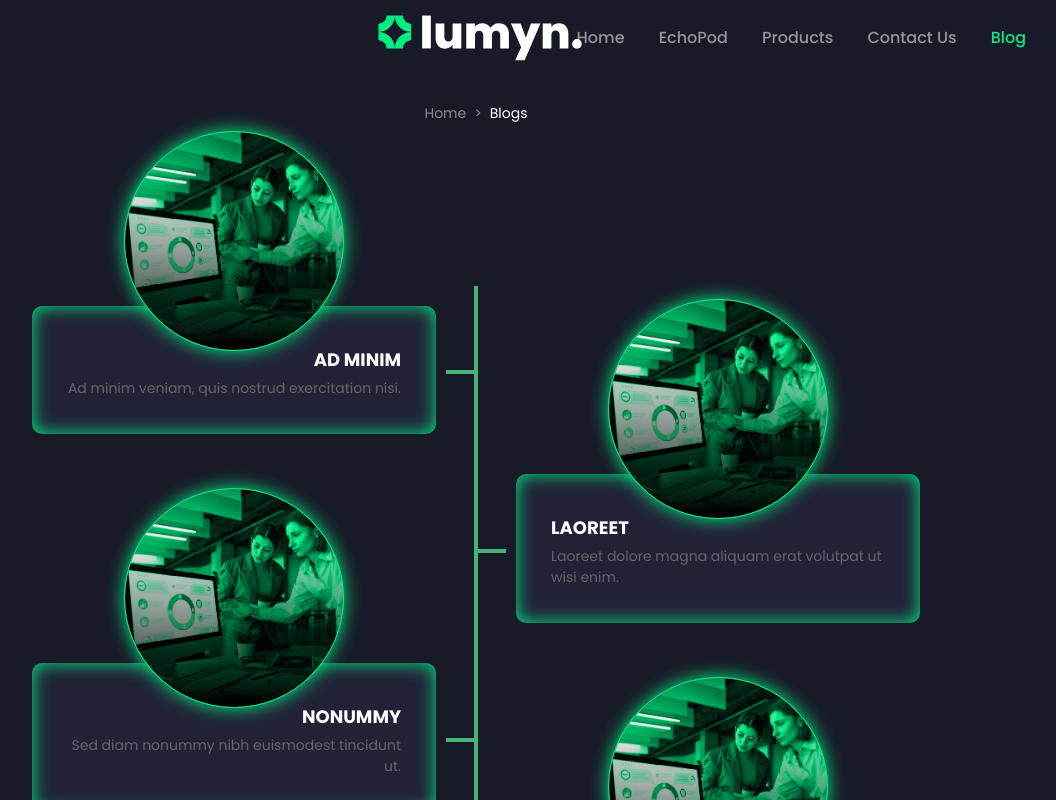
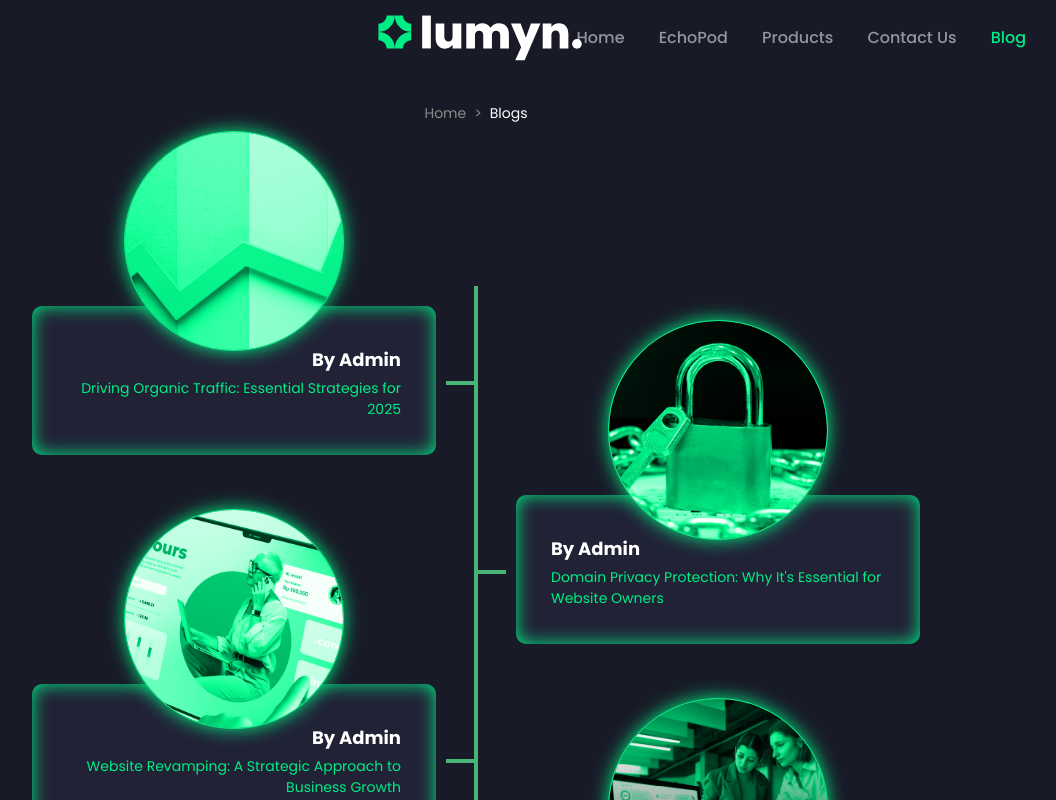
Before and after one commit to vishnutk41/team-lumyn, a Next.js app: page /blogs in a window 1280 px wide. Shown: the top 800 px of the page, without its empty margins (164-1220 px from the left). Built offline with nearby package versions, Linux system fonts and the light colour scheme.

Commit message:
tree content change

```diff
--- a/src/pages/blogs/index.tsx
+++ b/src/pages/blogs/index.tsx
@@ -6,11 +6,11 @@ import Link from "next/link";
 
 export default function Blogs() {
     const timelineData = [
-        { year: "2022", title: "AD MINIM", desc: "Ad minim veniam, quis nostrud exercitation nisi.", icon: "/assets/images/Customease.webp" },
-        { year: "2017", title: "LAOREET", desc: "Laoreet dolore magna aliquam erat volutpat ut wisi enim.", icon: "/assets/images/Customease.webp" },
-        { year: "2012", title: "NONUMMY", desc: "Sed diam nonummy nibh euismodest tincidunt ut.", icon: "/assets/images/Customease.webp" },
-        { year: "2007", title: "ULLAMCROPER", desc: "Ullamcorper suscipit labor tis nisl ut aliquip ex ea commodo.", icon: "/assets/images/Customease.webp" },
-        { year: "2002", title: "LOREM IPSUM", desc: "Lorem ipsum dolor sit amet, consectetur adipiscing elit.", icon: "/assets/images/Customease.webp" },
+        { year: "2022", title: "By Admin", desc: "Driving Organic Traffic: Essential Strategies for 2025", icon: "/assets/images/blog_images/Driving Organic Traffic.webp", link:"/blogs/driving-organic-traffic-strategies" },
+        { year: "2017", title: "By Admin", desc: "Domain Privacy Protection: Why It's Essential for Website Owners", icon: "/assets/images/blog_images/Domain Privacy Protection.png", link:"/blogs/need-for-domain-privacy-protection" },
+        { year: "2012", title: "By Admin", desc: " Website Revamping: A Strategic Approach to Business Growth", icon: "/assets/images/blog_images/Website Revamping.webp", link:"/blogs/website-revamping" },
+        { year: "2007", title: "ULLAMCROPER", desc: "Ullamcorper suscipit labor tis nisl ut aliquip ex ea commodo.", icon: "/assets/images/Customease.webp", link:"#" },
+        { year: "2002", title: "LOREM IPSUM", desc: "Lorem ipsum dolor sit amet, consectetur adipiscing elit.", icon: "/assets/images/Customease.webp", link:"#" },
       ];
 
     return(
@@ -47,7 +47,11 @@ export default function Blogs() {
               <img src={item.icon} alt={item.title} />
             </div>
               <h3>{item.title}</h3>
-              <p>{item.desc}</p>
+              <p>
+              <a href={item.link}>
+                {item.desc}
+                </a>
+                </p>
             </div>
           </div>
         ))
--- a/src/styles/blog.scss
+++ b/src/styles/blog.scss
@@ -100,7 +100,7 @@
 
               .content p {
                 font-size: 14px;
-                color: #666;
+                color: #00ed85;
               }
 
               .content .year {
```
